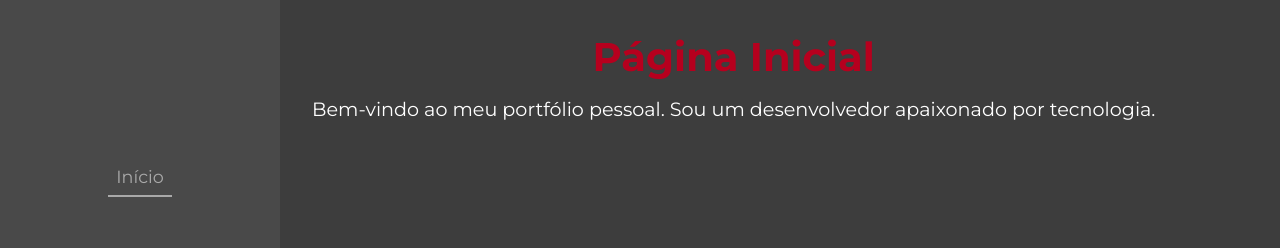
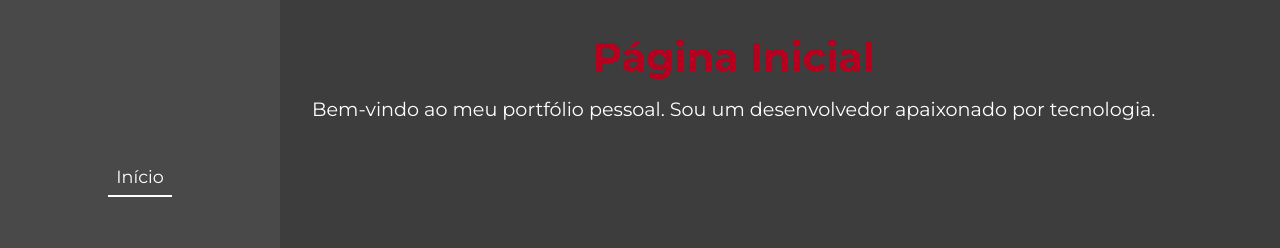
Before and after one commit to DouglassRibeiro/SPA_React_Django, a React (Vite) app in the folder frontend/: page / in a window 1280 px wide. Shown: the top 248 px of the page. Built offline with nearby package versions, Linux system fonts and the light colour scheme.

Commit message:
menu efects

```diff
--- a/frontend/src/App.jsx
+++ b/frontend/src/App.jsx
@@ -1,6 +1,6 @@
 // src/App.jsx
 import React from "react";
-import { BrowserRouter as Router, Routes, Route, Link } from "react-router-dom";
+import { BrowserRouter as Router, Routes, Route, NavLink } from "react-router-dom";
 import styles from "./App.module.css"; // 1. Importe o seu novo arquivo de estilos
 
 // Importe as páginas que você criou
@@ -10,30 +10,33 @@ import Projects from "./pages/Projects";
 import Contact from "./pages/Contact";
 
 function App() {
+  const getNavLinkClass = ({ isActive }) => {
+    return isActive ? `${styles.navLink} ${styles.active}` : styles.navLink;
+  };
   return (
     <Router>
       <div className={styles.menuContent}>
         <nav className={styles.navContainer}>
           <ul className={styles.navList}>
             <li>
-              <Link to="/" className={styles.navLink}>
+              <NavLink to="/" className={getNavLinkClass}>
                 Início
-              </Link>
+              </NavLink>
             </li>
             <li>
-              <Link to="/about" className={styles.navLink}>
+              <NavLink to="/about" className={getNavLinkClass}>
                 Sobre
-              </Link>
+              </NavLink>
             </li>
             <li>
-              <Link to="/projects" className={styles.navLink}>
+              <NavLink to="/projects" className={getNavLinkClass}>
                 Projetos
-              </Link>
+              </NavLink>
             </li>
             <li>
-              <Link to="/contact" className={styles.navLink}>
+              <NavLink to="/contact" className={getNavLinkClass}>
                 Contato
-              </Link>
+              </NavLink>
             </li>
           </ul>
         </nav>
--- a/frontend/src/App.module.css
+++ b/frontend/src/App.module.css
@@ -28,21 +28,17 @@ main {
     margin: 8vh 0;
 }
 
-.navList li a {
+.navLink {
     border-bottom: var(--grayish-white) 2px solid;
-    transition: 1s ease;
-}
-
-.navLink {
     text-decoration: none;
     font-weight: 500;
     font-size: 1.1rem;
     padding: 0.5rem;
     color: var(--grayish-white);
-    transition: 1s ease;
+    transition: 1s ease-in-out;
 }
 
-.navLink:hover {
+.navLink:hover, .active {
     border-bottom: var(--white) 2px solid;
     color: var(--white);
 }
```
